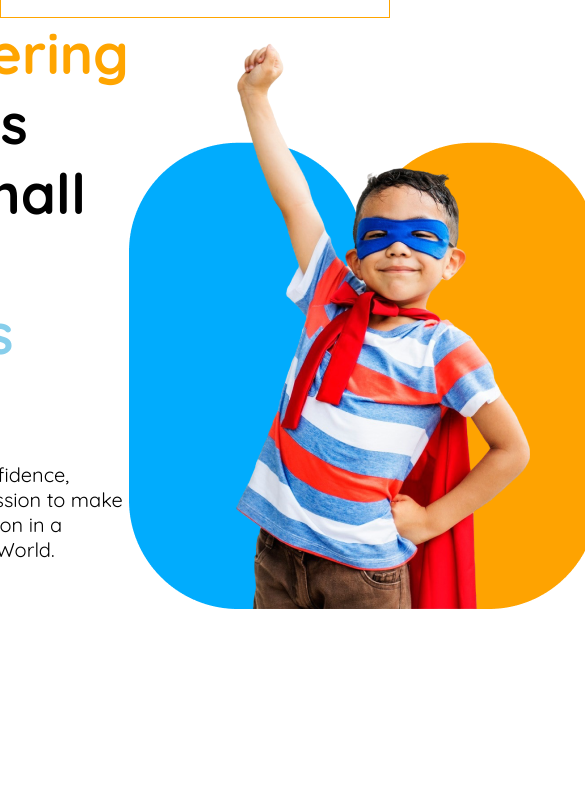
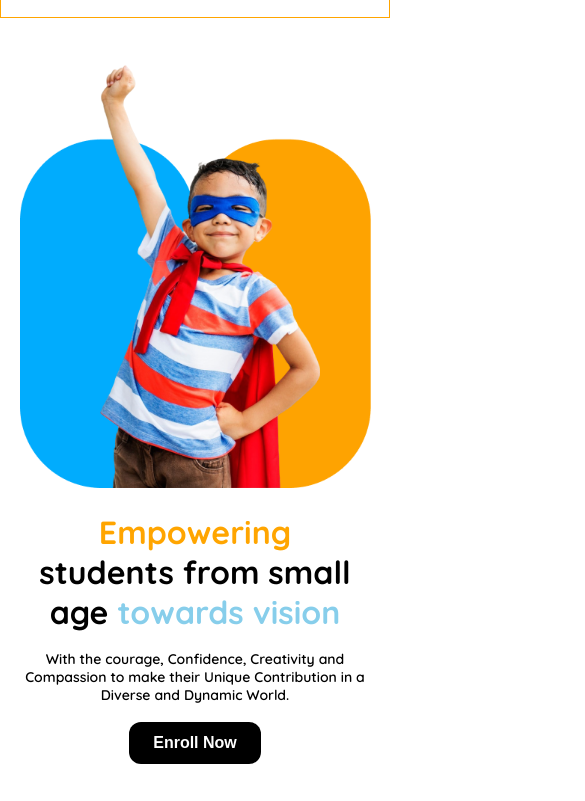
Before and after one commit to md-sh-shuvo/Kids-School, a plain HTML site: page index.html in a window 390 px wide. Shown: the part 86-887 px from the top of the page, 585 px wide, since content can reach past the window. Before the commit the page ends 844 px from the top, so only its background shows below. Drawn offline with Linux system fonts and the light colour scheme.

Commit message:
added responsive banner section

```diff
--- a/styles/responsive.css
+++ b/styles/responsive.css
@@ -18,4 +18,33 @@
     .hamburger{
         display: inline;
     }
+
+
+    /* banner */
+    .banner{
+        flex-direction: column-reverse;
+        padding: 20px 5%;
+        margin: 20px auto;
+        gap: 20px;
+    }
+    .banner img{
+        width: 100%;
+        height: 100%;
+    }
+    .banner-content{
+        text-align: center;
+        gap: 18px;
+    }
+    .banner-title{
+        font-size: 32px;
+    }
+    .banner-description{
+        font-weight: 600;
+        font-size: 14px;
+    }
+    .banner button{
+        font-size: 16px;
+        padding: 6px 24px;
+        line-height: 30px;
+    }
 }
```
